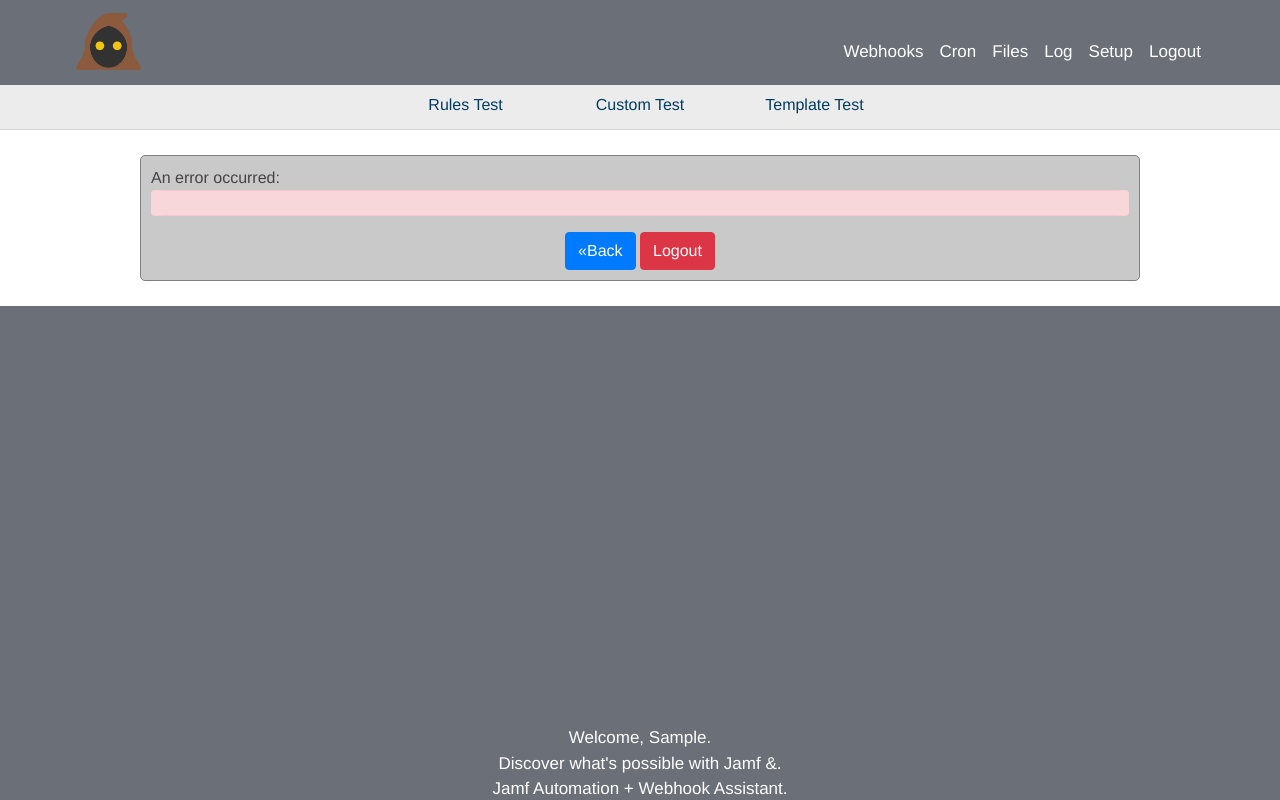
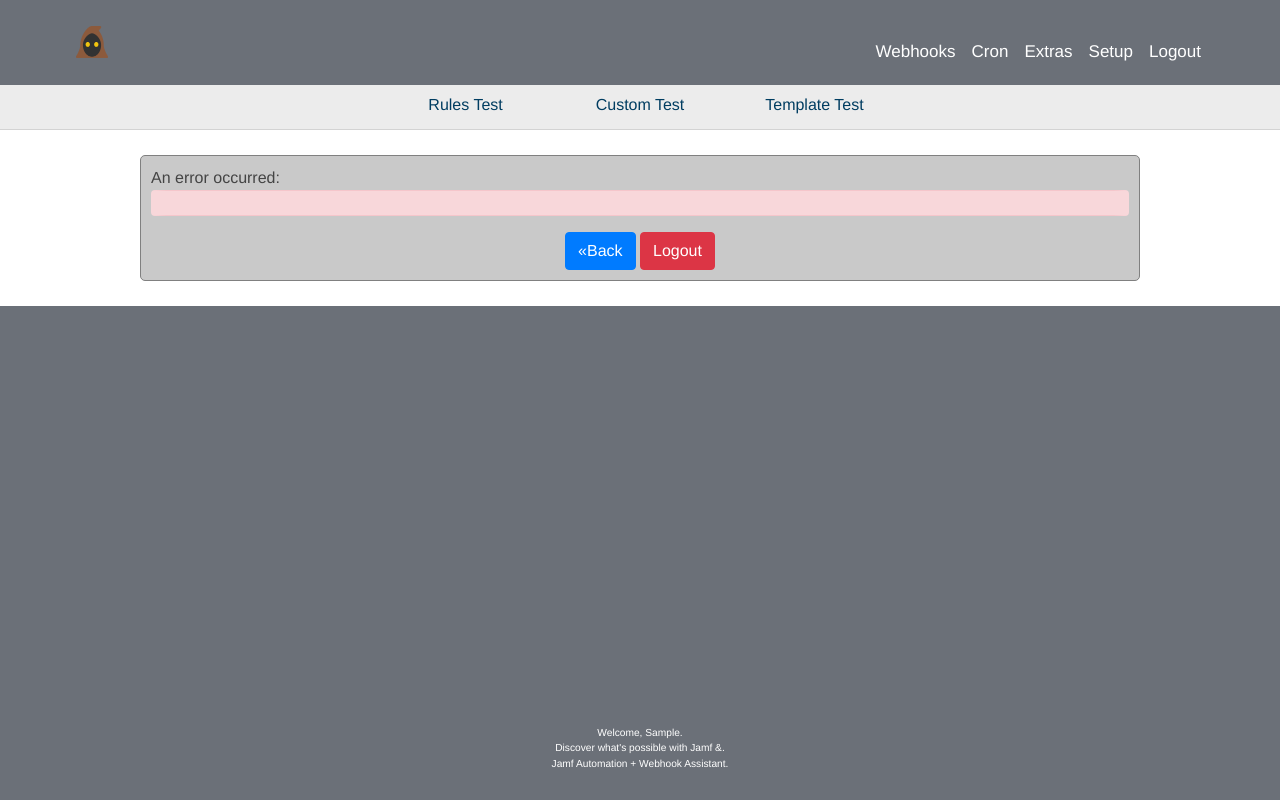
Before and after one commit to jamf/JAWA, a Flask app: page /error in a window 1280 px wide. Run offline with Flask 2, Linux system fonts and the light colour scheme; the visitor is signed in with stand-in values (Sample User, id 1); some libraries are stand-ins or nearby versions.

Commit message:
Adjusted top and bottom nav style, collapsed Files and Logs into 'Extras' menu item.

```diff
--- a/templates/shared/_layout.html
+++ b/templates/shared/_layout.html
@@ -25,12 +25,12 @@
 <div>
 
     <nav class="navbar fixed-top navbar-toggleable-md navbar-inverse bg-inverse navbar-expand-md">
-        <a class="navbar-brand" href="/wizard"><img src="/static/img/jawa_icon.png"/></a>
+        <a class="navbar-brand" href="/dashboard"><img src="/static/img/jawa_icon.png" style="width:32px;height:32px;"/></a>
 
-        <button class="navbar-toggler navbar-toggle" type="button" data-toggle="collapse"
+        <button class="navbar-toggler navbar-toggle overflow-auto" type="button" data-toggle="collapse"
                 data-target="#navbarSupportedContent"
                 aria-controls="navbarNav" aria-expanded="false" aria-label="Toggle navigation">
-            <div class="navbar-toggler-icon">
+            <div class="navbar-toggler-icon ">
                 <div class="nav-expand-line"></div>
                 <div class="nav-expand-line"></div>
                 <div class="nav-expand-line"></div>
@@ -39,22 +39,20 @@
 
         <div class="collapse navbar-collapse" id="navbarSupportedContent">
             <ul class="navbar-nav ml-auto">
+
                 {% if username %}
-{#                    <li class="nav-item"><a class="nav-link" href="/wizard.html">Wizard</a></li>#}
+                    {#                    <li class="nav-item"><a class="nav-link" href="/dashboard.html">Wizard</a></li>#}
                     <li class="nav-item"><a class="nav-link" href="/webhooks">Webhooks</a></li>
                     <li class="nav-item"><a class="nav-link" href="/cron">Cron</a></li>
-                    <li class="nav-item"><a class="nav-link" href="/resources/files">Files</a></li>
-                    <li class="nav-item"><a class="nav-link" href="/log/home.html">Log</a></li>
+                    <li class="nav-item"><a class="nav-link" href="/log/home.html">Extras</a></li>
+                    {#                    <li class="nav-item"><a class="nav-link" href="/resources/files">Files</a></li>#}
+                    {#                    <li class="nav-item"><a class="nav-link" href="/log/home.html">Log</a></li>#}
                     <li class="nav-item"><a class="nav-link" href="/setup">Setup</a></li>
-                    {#                    <li class="nav-item"><a target="_blank" class="nav-link"#}
-{#                                            href="http://jamf.io/patient-bedside/">Demo</a></li>#}
+
                     <li class="nav-item"><a class="nav-link" href="/logout" id="last_nav_link">Logout</a></li>
 
                 {% else %}
-                    <li class="nav-item"><a target="_blank" class="nav-link"
-                                            href="http://jamf.io/patient-bedside/">Demo</a></li>
-                    <!--            <li class="nav-item"><a class="nav-link" href="#">Help</a></li>-->
-                    <li class="nav-item"><a class="nav-link" href="/home/home.html">Login</a></li>
+                    <li class="nav-item"><a class="nav-link" href="/dashboard">Login</a></li>
                 {% endif %}
             </ul>
         </div>
@@ -62,19 +60,20 @@
     {% block content %}
     {% endblock %}
 </div>
-    <footer>
-        <nav class="fixed-bottom justify-content-center">
-{#            <div class="align-content-center text-center">#}
-
+<footer class="footer" style="margin-top: 0px">
+    <nav class="fixed-bottom justify-content-center ">
+        <nav class="fixed-bottom justify-content-center nav-center">
             {% if username %}
-                 Welcome, {{ username.title() }}. <br>
+                <div class="text-sm-center" style="font-size: 60%"> Welcome, {{ username.title() }}. <br>
+                Discover what's possible with Jamf &.<br />
+            Jamf Automation + Webhook Assistant.<br /></div>
+            {% else %}
+            Discover what's possible with Jamf &.<br />
+            Jamf Automation + Webhook Assistant.<br />
             {% endif %}
-            Discover what's possible with Jamf &.<br>
-            Jamf Automation + Webhook Assistant.<br>
-            </div>
+        </nav>
         {% block footer %}
         {% endblock %}
-{#</div>#}
     </nav>
 </footer>
 <script src="https://code.jquery.com/jquery-3.5.1.slim.min.js"
```
Lines whose indentation alone changed are shown as unchanged.
